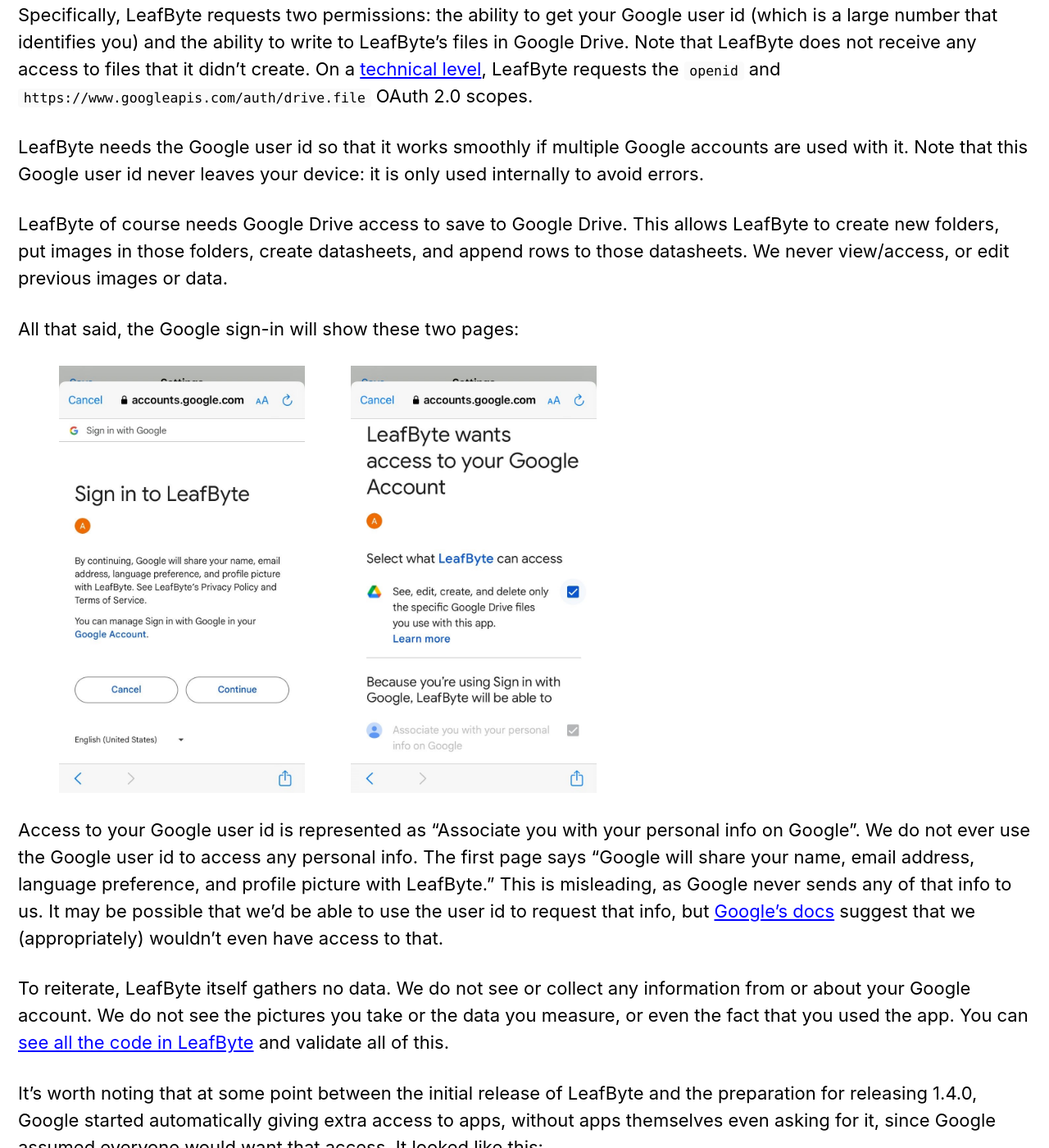
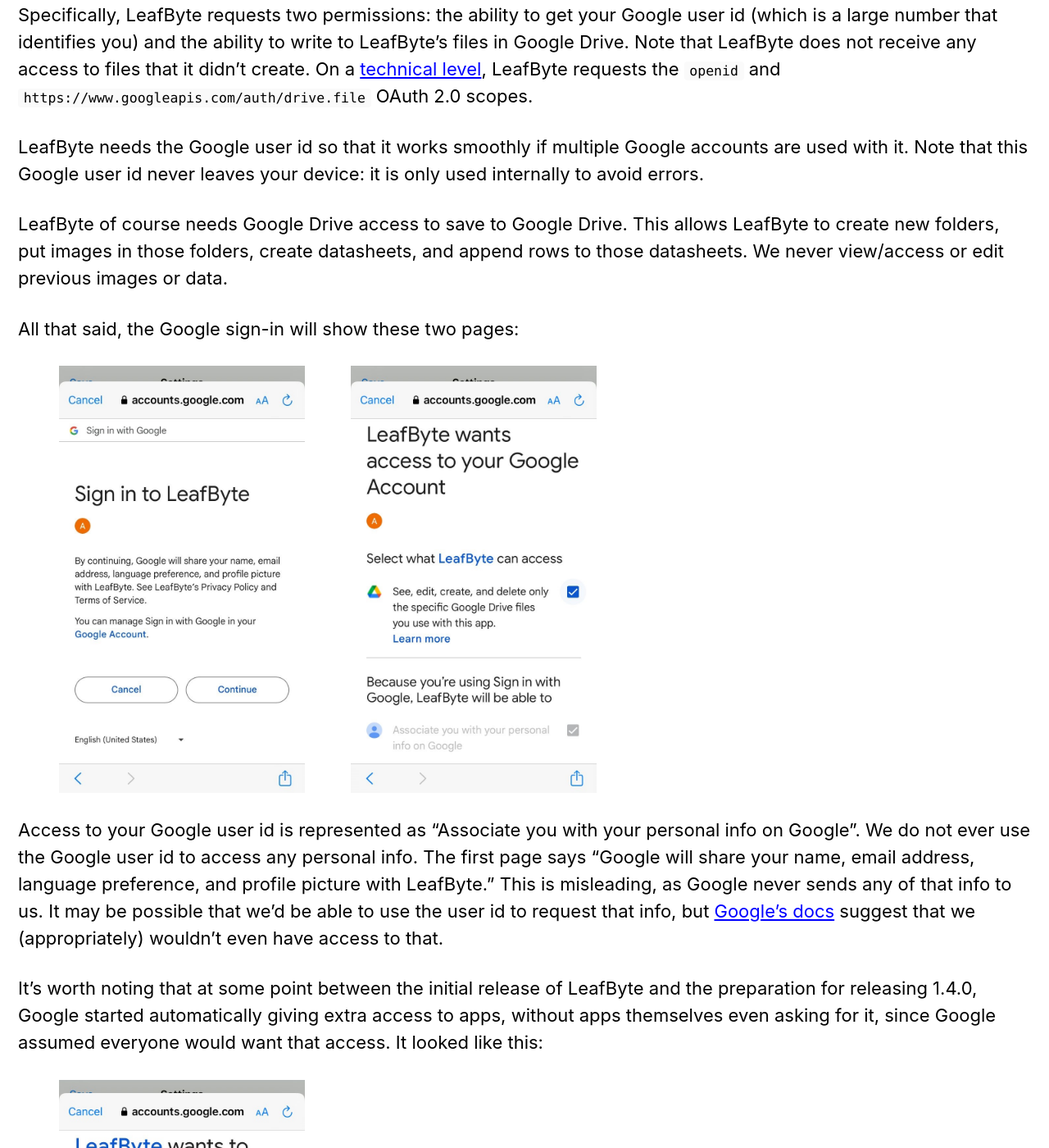
Before and after one commit to Zoegp/zoegp.github.io, a Jekyll site: the page built from leafbyte-faqs.md, in a window 1280 px wide and 1400 px high, scrolled down 9388 px. Shown: the whole window at 82% size. Built offline with Jekyll 4.4.1, drawn with Linux system fonts in a browser that asks for light colours; cached includes are drawn as plain includes; nearby versions of some CDN libraries; some of the changed text lies outside the part shown.

Commit message:
Update leafbyte-faqs.md

```diff
--- a/leafbyte-faqs.md
+++ b/leafbyte-faqs.md
@@ -162,16 +162,14 @@
 
 Apple (not us) does gather some info about all apps in the App Store, such as usage info (e.g. how often is the app downloaded, does it get used) and crash reports (e.g. how many times did the app crash, what line of code did it crash on). We will likely be checking the crash reports to ensure LeafByte is not buggy and to fix bugs if they do occur. Note that these crash reports just tell us the line in our code; they don't tell us what you were doing or what data was involved.
 
-##### What access does LeafByte have to my Google Drive? Are you requesting too much access?
+##### What access does LeafByte have to my Google Drive? Is it requesting too much access?
 LeafByte has no access to your Google Drive unless you choose to save to Google Drive and explicitly give LeafByte access. Even then, LeafByte requests the minimum access it needs.
 
 Specifically, LeafByte requests two permissions: the ability to get your Google user id (which is a large number that identifies you) and the ability to write to LeafByte's files in Google Drive. Note that LeafByte does not receive any access to files that it didn't create. On a [technical level](https://developers.google.com/identity/protocols/oauth2/scopes), LeafByte requests the `openid` and `https://www.googleapis.com/auth/drive.file` OAuth 2.0 scopes.
 
 LeafByte needs the Google user id so that it works smoothly if multiple Google accounts are used with it. Note that this Google user id never leaves your device: it is only used internally to avoid errors.
 
-LeafByte of course needs Google Drive access to save to Google Drive. This allows LeafByte to create new folders, put images in those folders, create datasheets, and append rows to those datasheets. We never view/access, or edit previous images or data.
-
-
+LeafByte of course needs Google Drive access to save to Google Drive. This allows LeafByte to create new folders, put images in those folders, create datasheets, and append rows to those datasheets. We never view/access or edit previous images or data.
 
 All that said, the Google sign-in will show these two pages:
 
@@ -181,8 +179,6 @@
 </p>
 
 Access to your Google user id is represented as "Associate you with your personal info on Google". We do not ever use the Google user id to access any personal info. The first page says "Google will share your name, email address, language preference, and profile picture with LeafByte." This is misleading, as Google never sends any of that info to us. It may be possible that we'd be able to use the user id to request that info, but [Google's docs](https://developers.google.com/identity/protocols/oauth2/scopes) suggest that we (appropriately) wouldn't even have access to that.
-
-To reiterate, LeafByte itself gathers no data. We do not see or collect any information from or about your Google account. We do not see the pictures you take or the data you measure, or even the fact that you used the app. You can [see all the code in LeafByte](https://github.com/TheBeruriahIncident/leafbyte) and validate all of this.
 
 It's worth noting that at some point between the initial release of LeafByte and the preparation for releasing 1.4.0, Google started automatically giving extra access to apps, without apps themselves even asking for it, since Google assumed everyone would want that access. It looked like this:
 
@@ -194,7 +190,6 @@
 
 To reiterate, LeafByte itself gathers no data. We do not see or collect any information from or about your Google account. We do not see the pictures you take or the data you measure. You can [see all the code in LeafByte](https://github.com/TheBeruriahIncident/leafbyte) and validate all of this.
 
-
 ##### Who's talking about LeafByte?
 * [**Cornell Chronicle**: LeafByte app measures damage from chomping insects](https://news.cornell.edu/stories/2019/03/leafbyte-app-measures-damage-chomping-insects)
 * [**The Entomological Society of America's Entomology Today**: How a Team of Grad Students Built a Mobile App for Entomologists](https://entomologytoday.org/2019/08/19/how-team-grad-students-built-mobile-app-entomologists-leafbyte/)
```
